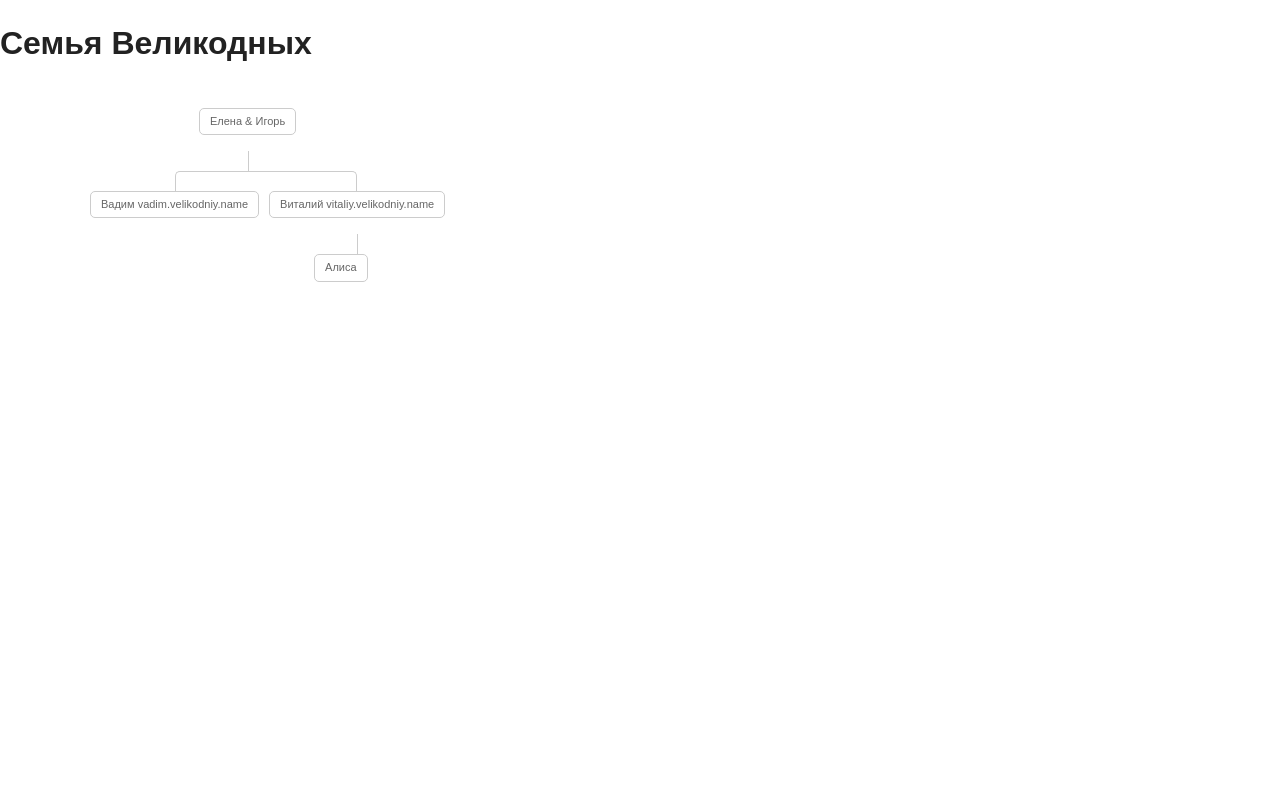
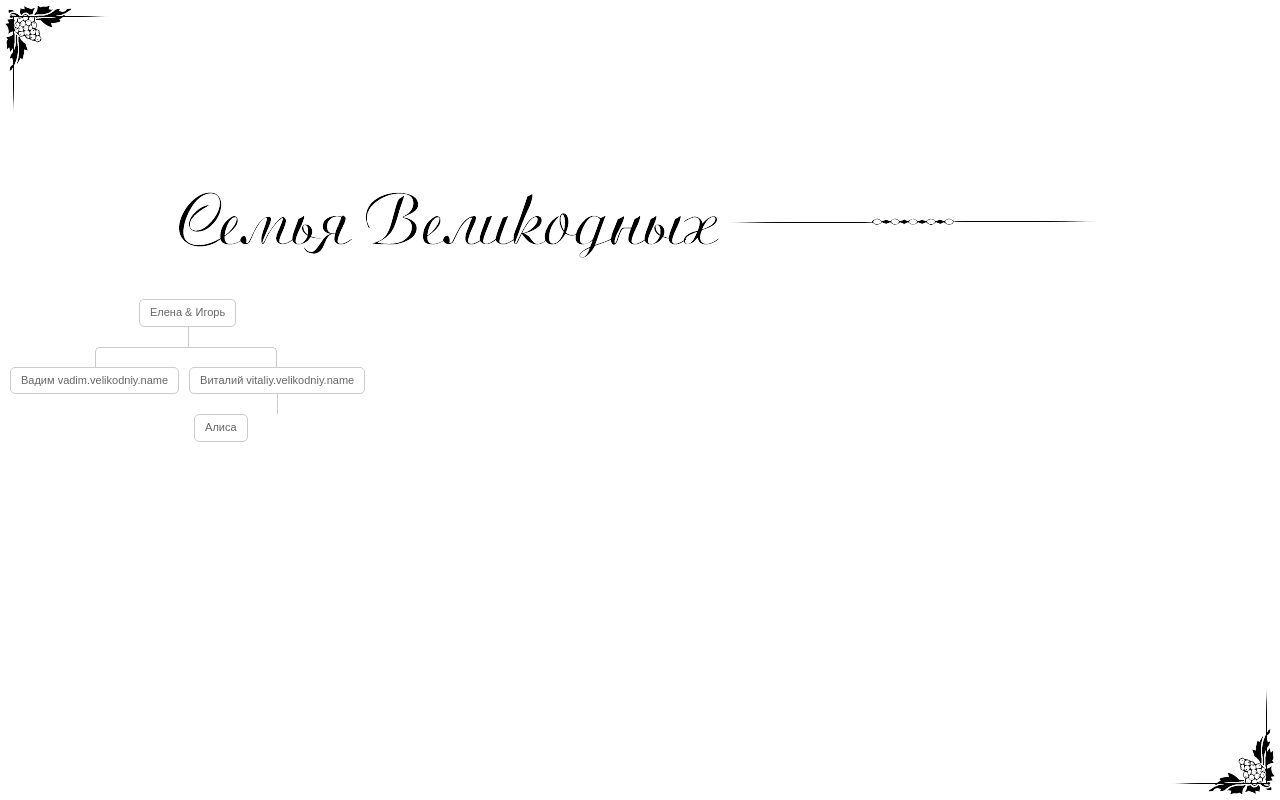
Before and after one commit to g0ddest/family-site, a plain HTML site: page index.html in a window 1280 px wide. Drawn offline with nearby package versions, Linux system fonts and the light colour scheme.

Commit message:
add images

```diff
--- a/css/main.css
+++ b/css/main.css
@@ -93,8 +93,59 @@ textarea {
    Author's custom styles
    ========================================================================== */
 
+.layer{
+    text-align: center;
+}
 
+.layer h1{
+    width: 540px;
+    height: 66px;
+    color: transparent;
+    display: inline-block;
+    background-image: url(../img/title.png);
+    margin-top: 15%;
+}
 
+.layer .vine{
+    position: absolute;
+}
+
+.layer .vine.head{
+    background-image: url(../img/vine-top.png);
+    width: 106px;
+    height: 110px;
+    top:5px;
+    left: 5px;
+}
+
+.layer .vine.bottom{
+    background-image: url(../img/vine-bottom.png);
+    width: 106px;
+    height: 110px;
+    bottom:5px;
+    right: 5px;
+}
+
+.tree, .tree *{
+    margin: 0;
+}
+
+ul{
+
+    padding-left: 0;
+
+}
+
+.center{
+    display: inline-block;
+}
+
+.layer .spacer{
+    height: 7px;
+    width: 378px;
+    display: inline-block;
+    background-image: url(../img/line.png);
+}
 
 .tree ul {
     padding-top: 20px; position: relative;
```
